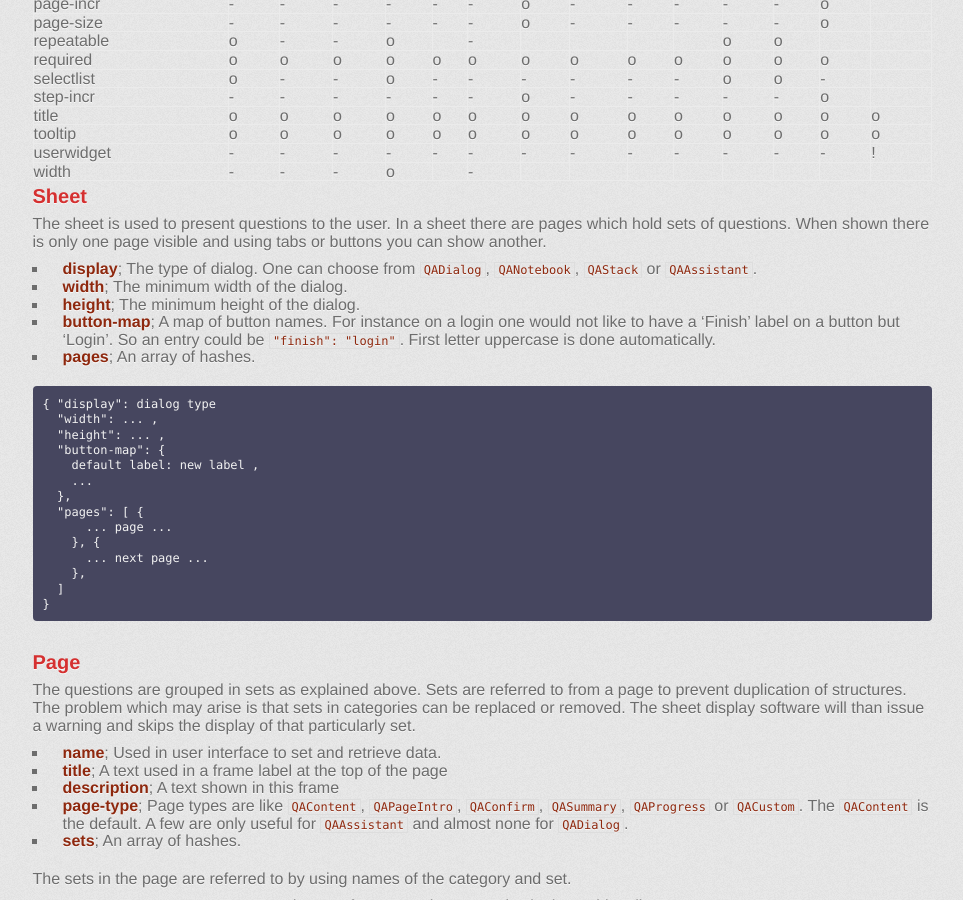
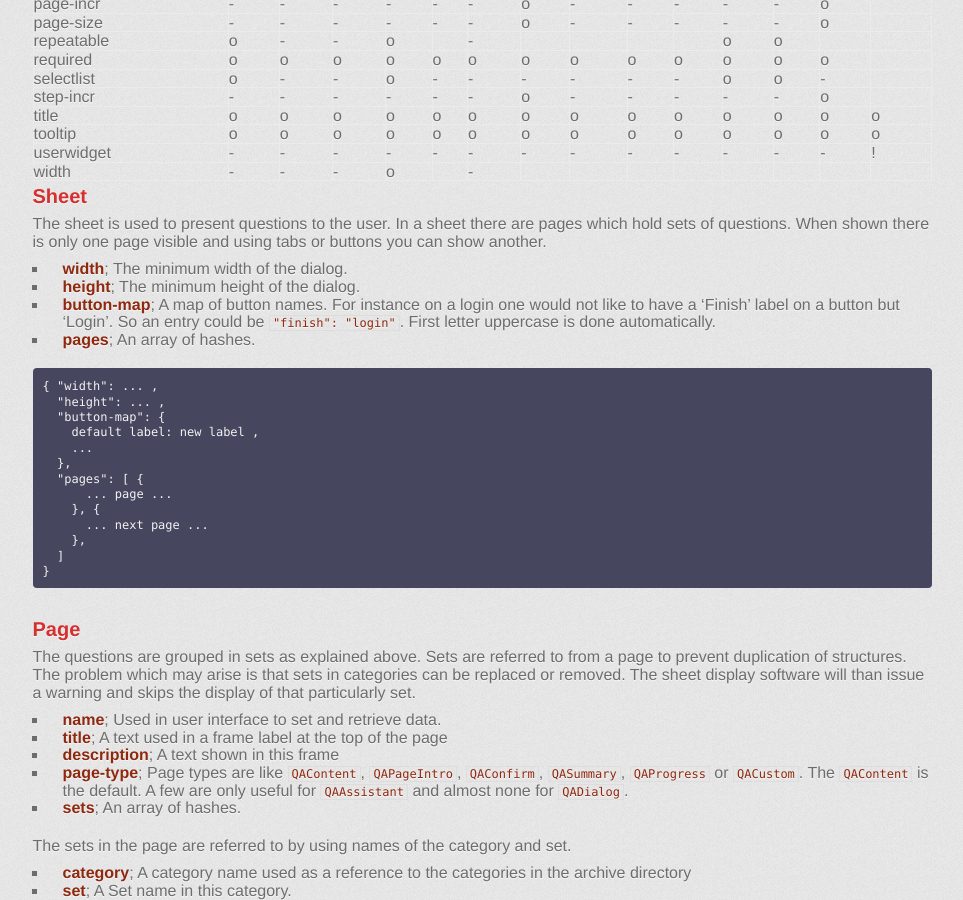
Before and after one commit to MARTIMM/question-answer, a Jekyll site: the page built from docs/content-docs/setup/structures.md, in a window 1280 px wide and 900 px high, scrolled down 3247 px. Shown: the whole window, without its empty margins (289-1252 px from the left). Built offline with Jekyll 4.4.1, drawn with Linux system fonts in a browser that asks for light colours; some web fonts are replaced.

Commit message:
display field for sheets removed. the call to a specific display is done explicitly

````diff
--- a/docs/content-docs/setup/structures.md
+++ b/docs/content-docs/setup/structures.md
@@ -200,15 +200,13 @@ The formats used are shown below for each input type with the variables which co
 
 The sheet is used to present questions to the user. In a sheet there are pages which hold sets of questions. When shown there is only one page visible and using tabs or buttons you can show another.
 
-* **display**; The type of dialog. One can choose from `QADialog`, `QANotebook`, `QAStack` or `QAAssistant`.
 * **width**; The minimum width of the dialog.
 * **height**; The minimum height of the dialog.
 * **button-map**; A map of button names. For instance on a login one would not like to have a 'Finish' label on a button but 'Login'. So an entry could be `"finish": "login"`. First letter uppercase is done automatically.
 * **pages**; An array of hashes.
 
 ```
-{ "display": dialog type
-  "width": ... ,
+{ "width": ... ,
   "height": ... ,
   "button-map": {
     default label: new label ,
--- a/xbin/Data/Sheets/AssistantTest.cfg
+++ b/xbin/Data/Sheets/AssistantTest.cfg
@@ -1,5 +1,4 @@
 {
-  "display": "QAAssistant",
   "width": 500,
   "height": 500,
   "button-map": {
--- a/xbin/Data/Sheets/DialogTest.cfg
+++ b/xbin/Data/Sheets/DialogTest.cfg
@@ -1,5 +1,4 @@
 {
-  "display": "QADialog",
   "width": 350,
   "height": 200,
   "button-map": {
--- a/xbin/Data/Sheets/NotebookTest.cfg
+++ b/xbin/Data/Sheets/NotebookTest.cfg
@@ -1,5 +1,4 @@
 {
-  "display": "QANotebook",
   "width": 500,
   "height": 500,
   "button-map": {
--- a/xbin/Data/Sheets/StackTest.cfg
+++ b/xbin/Data/Sheets/StackTest.cfg
@@ -1,5 +1,4 @@
 {
-  "display": "QAStack",
   "width": 500,
   "height": 500,
   "button-map": {
````
Also changed, not shown: 2 other files.
